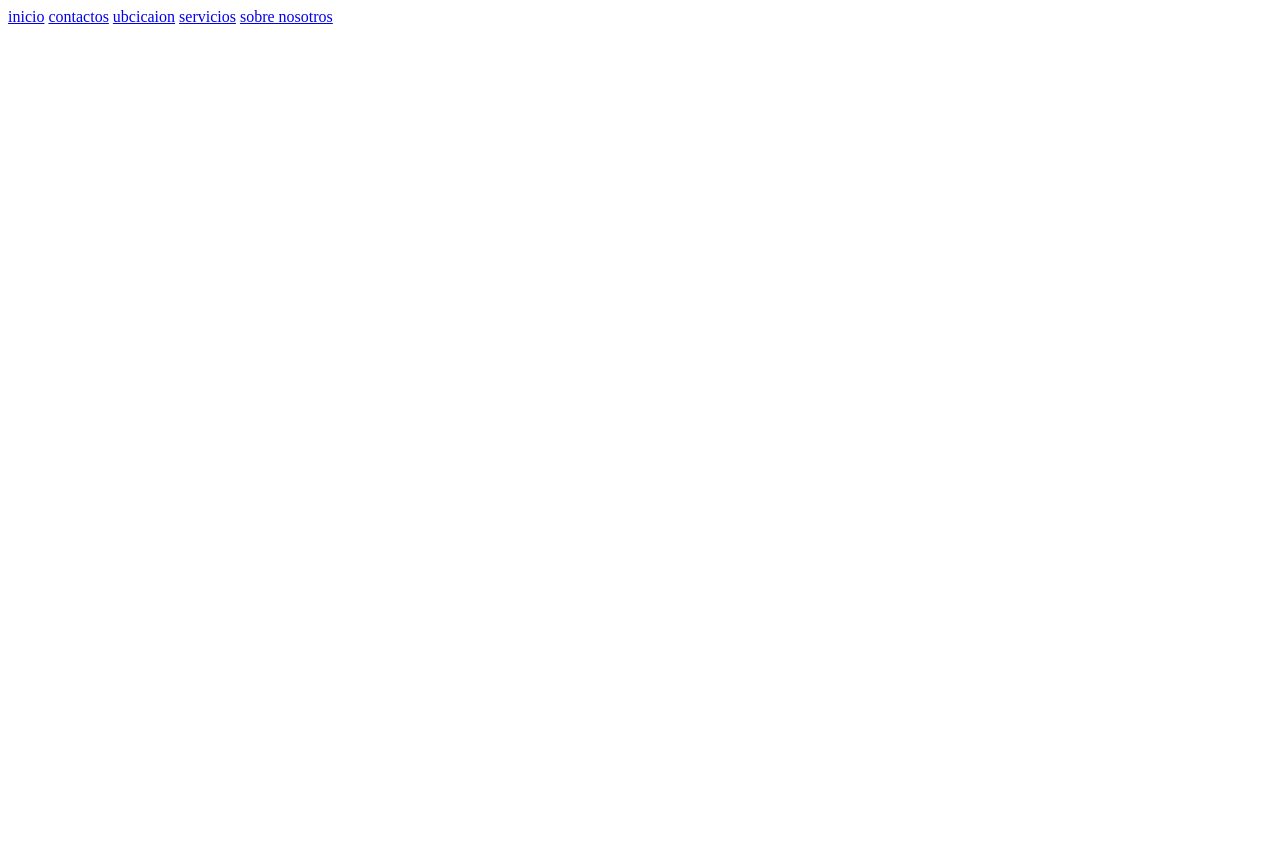
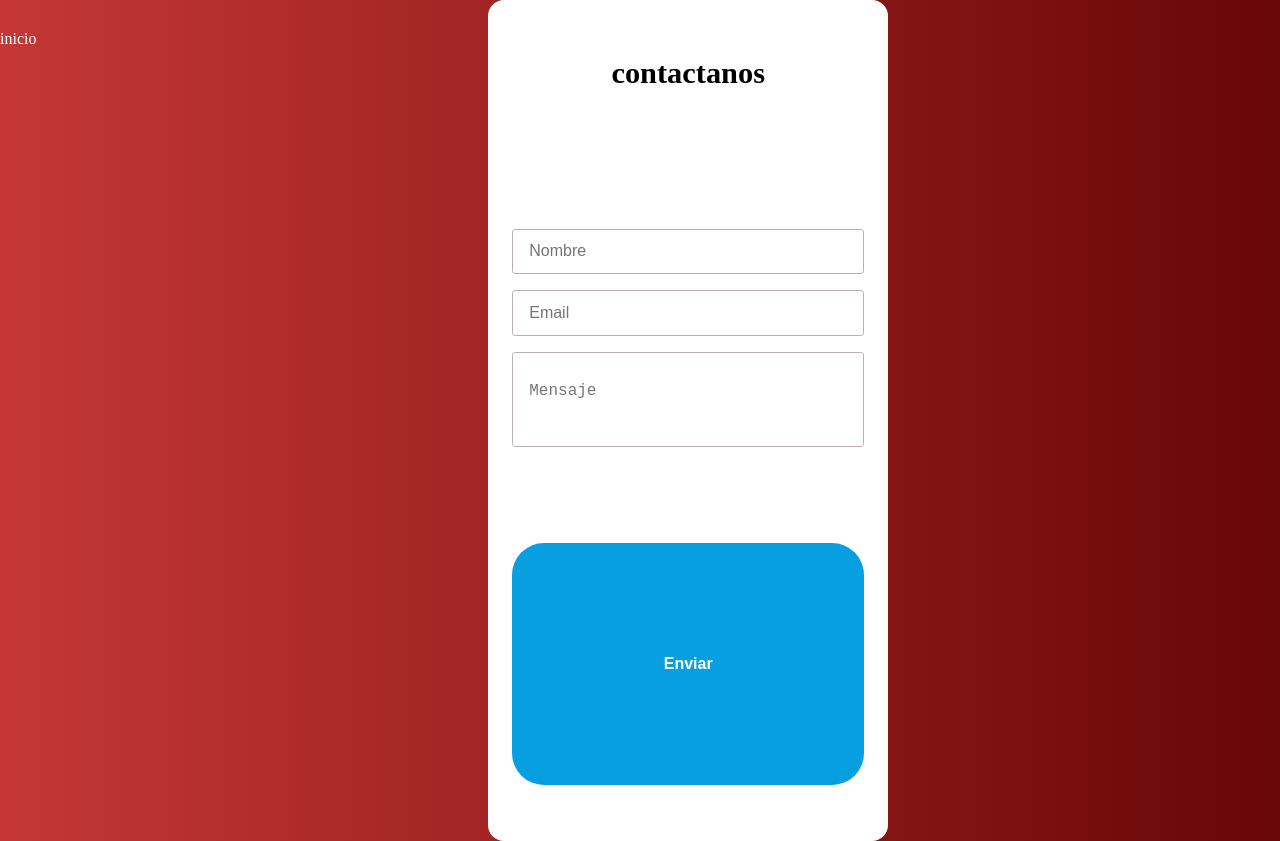
Before and after one commit to NeonKrad/lol, a plain HTML site: page poryecto pGINA WEB/pages/contactos.html in a window 1280 px wide. Before the commit the page ends 800 px from the top, so only its background shows below. Drawn offline with Linux system fonts and the light colour scheme.

Commit message:
Add files via upload

```diff
--- /dev/null
+++ b/poryecto pGINA WEB/assests/css/style2.css
@@ -0,0 +1,77 @@
+*{
+    margin: 0;
+    padding: 0;
+    box-sizing: border-box;
+}
+
+nav{
+    padding: 30px 50px 0 0;
+}
+
+nav > a{
+    color: #fff;
+    font-weight: 500;
+    text-decoration: none;
+    margin-right: 10px;
+}
+
+
+nav > a:hover{
+    text-decoration: underline;
+}
+
+body{
+    background-image: linear-gradient(to right, #c53737, #690606);
+    min-height: 100vh;
+    width: 100%;
+    display: flex;
+}
+
+.form{
+    background-color: #fff;
+    width: 90%;
+    margin: auto;
+    max-width: 400px;
+    border-radius: 1em;
+    padding: 3.5em 1.5em;
+}
+
+.form-container{
+    width: 100%;
+    display: grid;
+    gap: 1em;
+    grid-auto-columns: 100%;
+}
+
+.form-title{
+    text-align: center;
+    font-size: 1.9rem;
+    margin-bottom: 4em;
+}
+
+.form-input{
+    font-size: 1rem;
+    padding: .8em 1em;
+    outline: none;
+    border: none;
+    border: 1px solid #bbb0b0;
+    border-radius: 0.2em;
+}
+
+.form-input--message{
+    resize: none;
+    padding: 1.8em 1em;
+    margin-bottom: 5em;
+}
+
+.form-cta{
+    font-size: 1rem;
+    background-color: #089fe0;
+    color: #fff;
+    border: none;
+    font-weight: 300;
+    padding: 7em 0;
+    border-radius: 2em;
+    cursor: pointer;
+    font-weight: 700;
+}
--- a/poryecto pGINA WEB/pages/contactos.html
+++ b/poryecto pGINA WEB/pages/contactos.html
@@ -4,20 +4,27 @@
     <meta charset="UTF-8">
     <meta http-equiv="X-UA-Compatible" content="IE=edge">
     <meta name="viewport" content="width=device-width, initial-scale=1.0">
-    <title>Document</title>
+    <title>Hotel Cesar</title>
+    <link rel="shortcut icon" href="../assests/img/2393a4356577f8a38ac9a61d70370057.png" type="image/x-icon">
+    <link rel="stylesheet" href="../assests/css/style2.css">
 </head>
 <body>
     <nav>
         <a href="../index.html">inicio</a>
-        <a href="./contactos.html">contactos</a>
-        <a href="./ubicacion.html">ubcicaion</a>
-        <a href="./servicios.html">servicios</a>
-        <a href="./nosotros.html">sobre nosotros</a>
     </nav>
-    <header></header>
-    <main>
+    <form class="form">
+        <div class="form-container">
+            <h2 class="form-title">contactanos</h2>
+            <input type="text" class="form-input" placeholder="Nombre">
+            <input type="email" class="form-input" placeholder="Email">
+            <textarea class="form-input form-input--message" placeholder="Mensaje"></textarea>
 
-    </main>
+            <input type="submit" value="Enviar" class="form-cta">
+        </div>
+    </form>
+    <header>
+    </header>
+    <main></main>
     <aside></aside>
     <footer></footer>
 </body>
```
